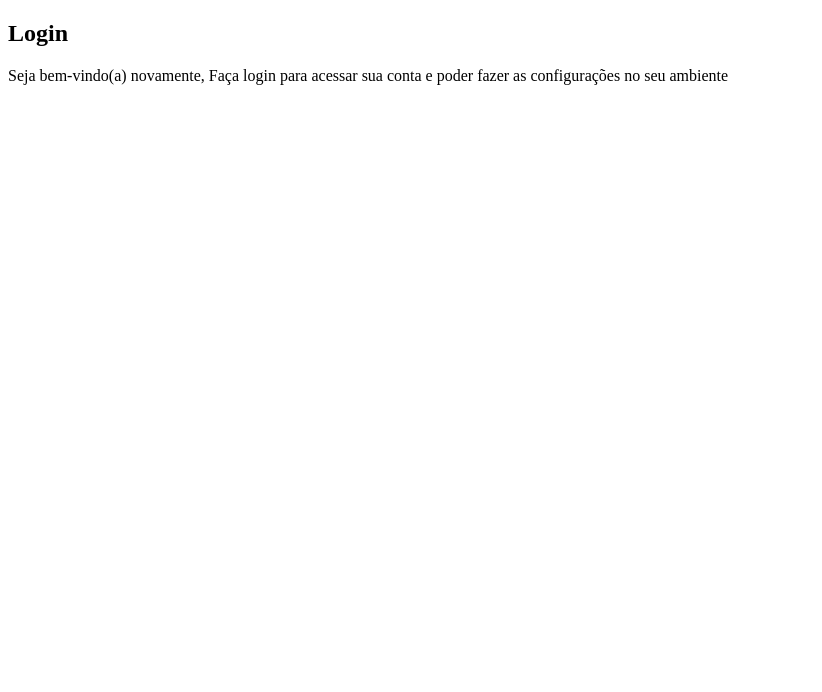
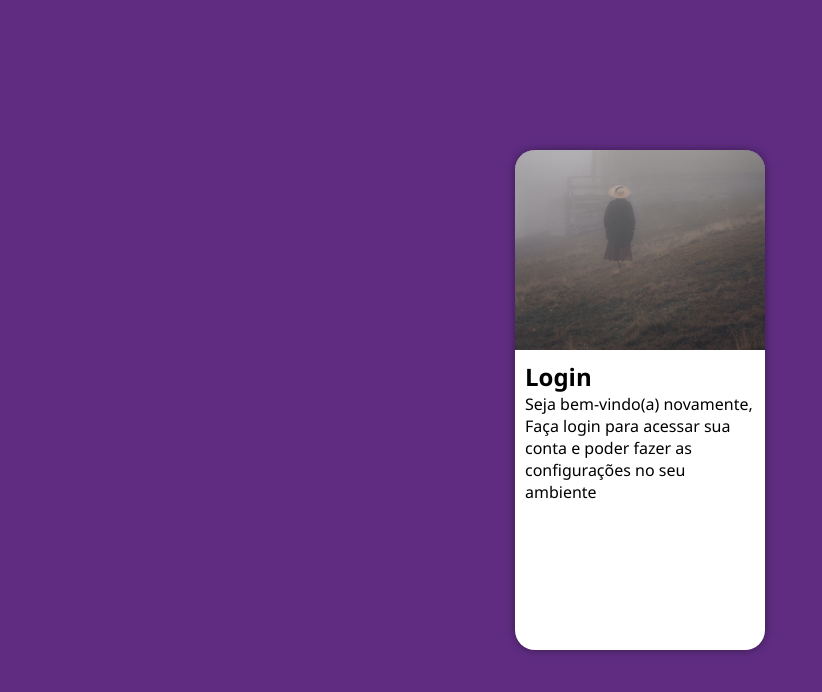
Before and after one commit to luis-pedro/projeto-login, a plain HTML site: page index.html in a window 1280 px wide. Shown: the whole page, without its empty margins (0-822 px from the left). Drawn offline with Linux system fonts and the light colour scheme.

Commit message:
Capítulo 26 - aula 02

```diff
--- a/estilos/style.css
+++ b/estilos/style.css
@@ -5,3 +5,49 @@
     Verde: #49a09d
     Lilás: #5f2c82
 */
+
+* {
+    font-family: 'Segoe UI', Tahoma, Geneva, Verdana, sans-serif;
+    padding: 0px;
+    margin: 0px;
+    box-sizing: border-box;
+}
+
+body, html {
+    background-color: #5f2c82;
+    height: 100vh;
+    width: 100vw;
+}
+
+main {
+    position: relative;
+    height: 100vh;
+    width: 100vw;
+}
+
+section#login {
+    position: absolute;
+    top: 50%;
+    left: 50%;
+    transform: translate(-50%, -50%);
+    overflow: hidden;
+
+    background-color: white;
+    width: 250px;
+    height: 500px;
+    border-radius: 20px;
+    box-shadow: 0px 0px 10px rgba(0, 0, 0, 0.402);
+}
+
+section#login > div#imagem {
+    display: block;
+    background: #5f2c82 url(../imagens/pexels-hatice-noğman-14758717.jpg) no-repeat;
+    background-size: cover;
+    background-position: left bottom;
+    height: 200px;
+}
+
+section#login > div#formulario {
+    display: block;
+    padding: 10px;
+}
--- a/index.html
+++ b/index.html
@@ -13,7 +13,7 @@
             <div id="imagem">
 
             </div>
-            <div id="formulário">
+            <div id="formulario">
                 <h1>Login</h1>
                 <p>Seja bem-vindo(a) novamente, Faça login para acessar sua conta e poder fazer as configurações no seu ambiente</p>
                 <form action="login.php" method="post"></form>
```
